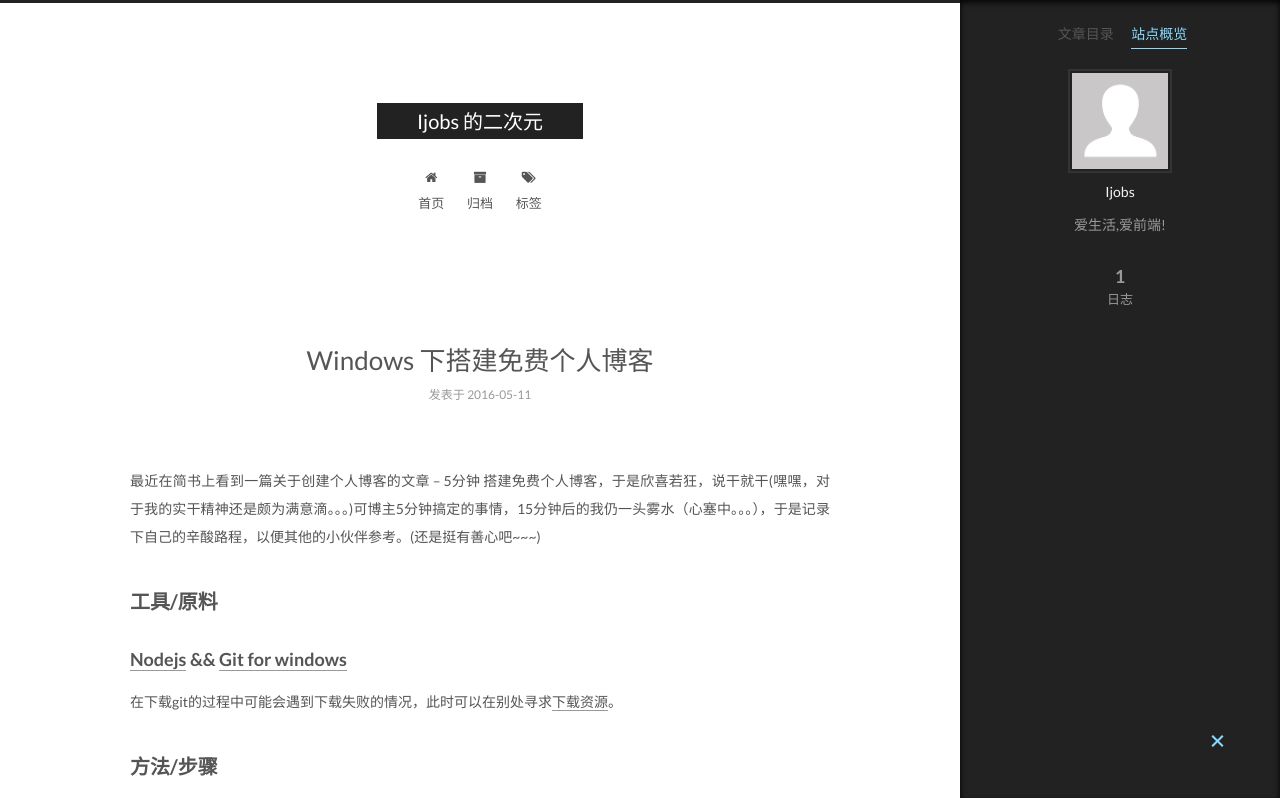
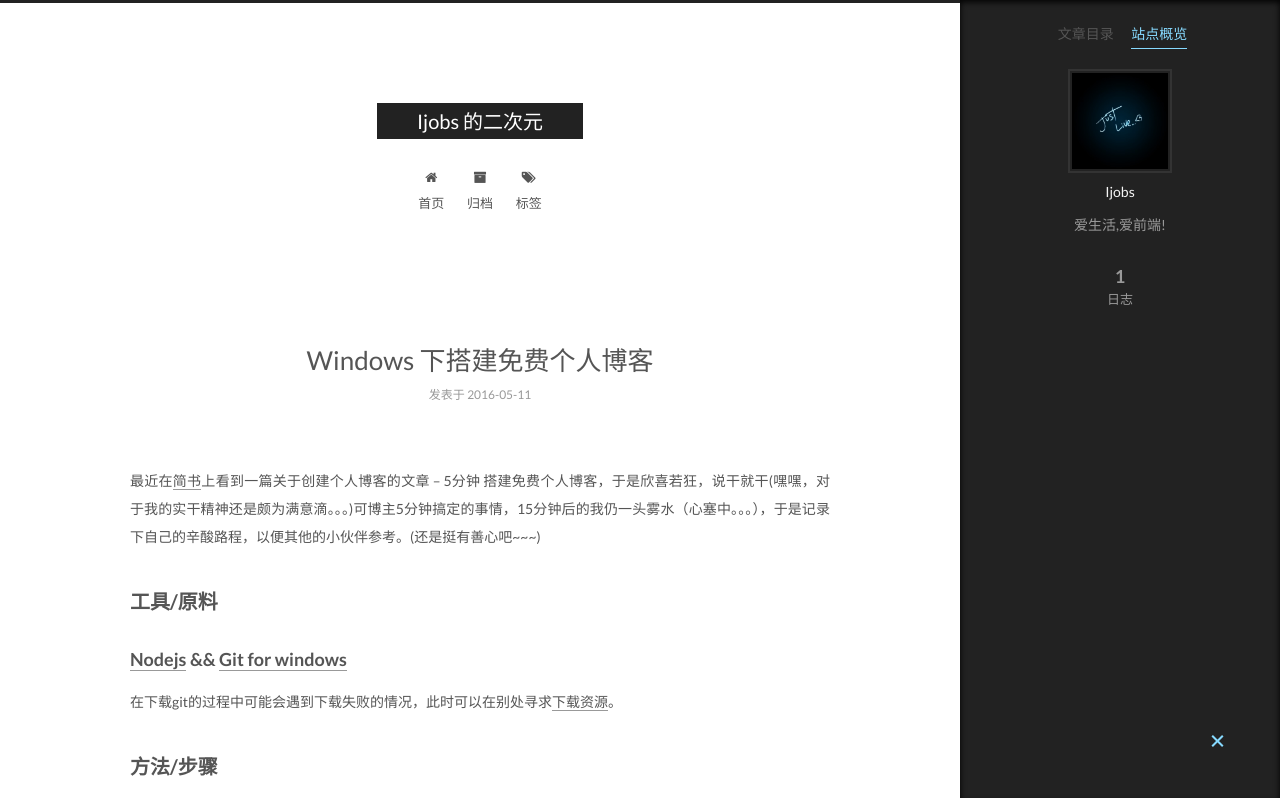
Before and after one commit to ijobs/ijobs.github.io, a plain HTML site: page 2016/05/11/hello-world/index.html in a window 1280 px wide. Both pictures are taken after a click on the item "站点概览". Shown: the top 798 px of the page. Drawn offline with Linux system fonts and the light colour scheme.

Commit message:
Site updated: 2016-05-12 10:47:45

```diff
--- a/2016/05/11/hello-world/index.html
+++ b/2016/05/11/hello-world/index.html
@@ -92,7 +92,7 @@
 <meta property="og:site_name" content="Ijobs 的二次元">
 <meta property="og:description" content="最近在简书上看到一篇关于创建个人博客的文章 – 5分钟 搭建免费个人博客，于是欣喜若狂，说干就干(嘿嘿，对于我的实干精神还是颇为满意滴。。。)可博主5分钟搞定的事情，15分钟后的我仍一头雾水（心塞中。。。），于是记录下自己的辛酸路程，以便其他的小伙伴参考。(还是挺有善心吧~~~)
 工具/原料Nodejs &amp;amp;&amp;amp; Git for windows在下载git的过程中可能会遇到下载失败的情">
-<meta property="og:updated_time" content="2016-05-11T08:59:50.702Z">
+<meta property="og:updated_time" content="2016-05-11T10:44:07.136Z">
 <meta name="twitter:card" content="summary">
 <meta name="twitter:title" content="Windows 下搭建免费个人博客">
 <meta name="twitter:description" content="最近在简书上看到一篇关于创建个人博客的文章 – 5分钟 搭建免费个人博客，于是欣喜若狂，说干就干(嘿嘿，对于我的实干精神还是颇为满意滴。。。)可博主5分钟搞定的事情，15分钟后的我仍一头雾水（心塞中。。。），于是记录下自己的辛酸路程，以便其他的小伙伴参考。(还是挺有善心吧~~~)
@@ -274,7 +274,7 @@
 
 
 
-        <p>最近在简书上看到一篇关于创建个人博客的文章 – 5分钟 搭建免费个人博客，于是欣喜若狂，说干就干(嘿嘿，对于我的实干精神还是颇为满意滴。。。)可博主5分钟搞定的事情，15分钟后的我仍一头雾水（心塞中。。。），于是记录下自己的辛酸路程，以便其他的小伙伴参考。(还是挺有善心吧~~~)</p>
+        <p>最近在<a href="http://www.jianshu.com/" target="_blank" rel="external">简书</a>上看到一篇关于创建个人博客的文章 – 5分钟 搭建免费个人博客，于是欣喜若狂，说干就干(嘿嘿，对于我的实干精神还是颇为满意滴。。。)可博主5分钟搞定的事情，15分钟后的我仍一头雾水（心塞中。。。），于是记录下自己的辛酸路程，以便其他的小伙伴参考。(还是挺有善心吧~~~)</p>
 <h2 id="工具-原料"><a href="#工具-原料" class="headerlink" title="工具/原料"></a>工具/原料</h2><h3 id="Nodejs-amp-amp-Git-for-windows"><a href="#Nodejs-amp-amp-Git-for-windows" class="headerlink" title="Nodejs &amp;&amp; Git for windows"></a><a href="https://nodejs.org/en/" target="_blank" rel="external">Nodejs</a> &amp;&amp; <a href="https://git-for-windows.github.io/" target="_blank" rel="external">Git for windows</a></h3><p>在下载git的过程中可能会遇到下载失败的情况，此时可以在别处寻求<a href="http://download.csdn.net/detail/sdhongjun/9451229" target="_blank" rel="external">下载资源</a>。</p>
 <h2 id="方法-步骤"><a href="#方法-步骤" class="headerlink" title="方法/步骤"></a>方法/步骤</h2><h3 id="1-创建Github域名和空间"><a href="#1-创建Github域名和空间" class="headerlink" title="1. 创建Github域名和空间"></a>1. 创建Github域名和空间</h3><h4 id="1-1-注册"><a href="#1-1-注册" class="headerlink" title="1.1 注册"></a>1.1 注册</h4><p>首先，你需要注册一个<a href="https://github.com/" target="_blank" rel="external">Github</a>账号</p>
 <h4 id="1-2-创建仓库"><a href="#1-2-创建仓库" class="headerlink" title="1.2 创建仓库"></a>1.2 创建仓库</h4><p>当拥有一个Github账号之后，就可以创建一个仓库（repository）来存储我们即将创建的博客网站，点击首页任意位置出现的New Repository按钮创建仓库,Respository name 中的username.github.io 的username 一定与前面的Owner 一致，记住你的username下面会用到。</p>
@@ -354,7 +354,7 @@
       <section class="site-overview sidebar-panel ">
         <div class="site-author motion-element" itemprop="author" itemscope itemtype="http://schema.org/Person">
           <img class="site-author-image" itemprop="image"
-               src="/images/avatar.gif"
+               src="/uploads/0.jpg"
                alt="Ijobs" />
           <p class="site-author-name" itemprop="name">Ijobs</p>
           <p class="site-description motion-element" itemprop="description">爱生活,爱前端!</p>
--- a/css/main.css
+++ b/css/main.css
@@ -1548,7 +1548,7 @@ pre .javascript .function {
   width: 4px;
   height: 4px;
   border-radius: 50%;
-  background: #f5f;
+  background: #ec26cb;
 }
 .links-of-blogroll {
   font-size: 13px;
```
Also changed, not shown: archives/2016/05/index.html (+1 -1 lines), archives/2016/index.html (+1 -1 lines), archives/index.html (+1 -1 lines), index.html (+2 -2 lines), uploads/0.jpg (added).
